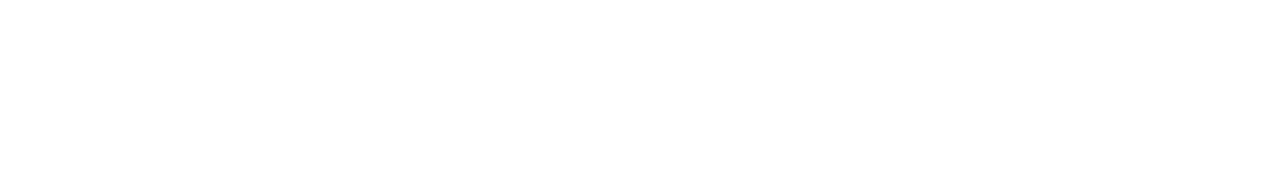
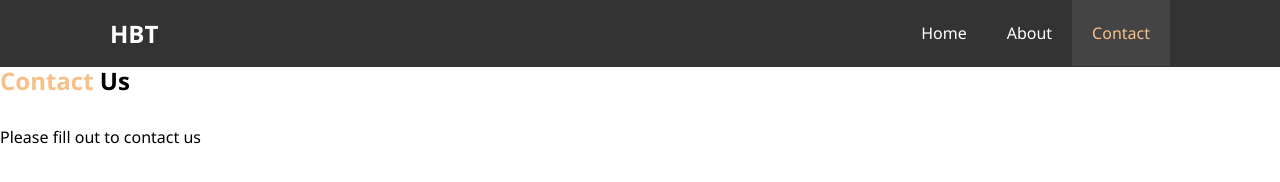
Before and after one commit to afrochef22/experiments, a plain HTML site: page 01_test_contact.html in a window 1280 px wide. Drawn offline with Linux system fonts and the light colour scheme.

Commit message:
Update 01_test_contact.html
navbar again

```diff
--- a/01_test_contact.html
+++ b/01_test_contact.html
@@ -3,9 +3,29 @@
 <head>
     <meta charset="UTF-8">
     <meta name="viewport" content="width=device-width, initial-scale=1.0">
+    <link rel="stylesheet" href="./01_test.CSS/styletest.css">
     <title>01_test-contact</title>
 </head>
 <body>
+    <nav id="navbar">
+        <div class="container">
+            <h1 class="logo" ><a href="./01_test_index.html">HBT</a></h1>
+            <ul>
+                <li><a href="01_test_index.html">Home</a></li>
+                <li><a href="01_test_about.html">About</a></li>
+                <li><a class=current href="01_test_contact.html">Contact</a></li>
+            </ul>
+        </div>
+    </nav>
+</header>
+
+<section>
+    <h1><span class="text-primary" class= l-heading>Contact</span> Us</h1>
+    <p>Please fill out to contact us</p>
+
+
+
+</section>
 
 </body>
 </html>
```
